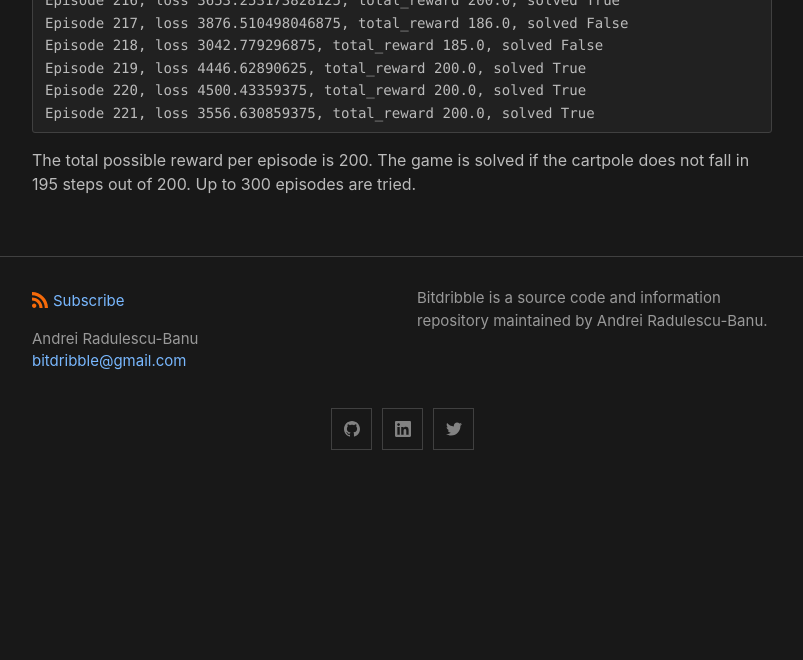
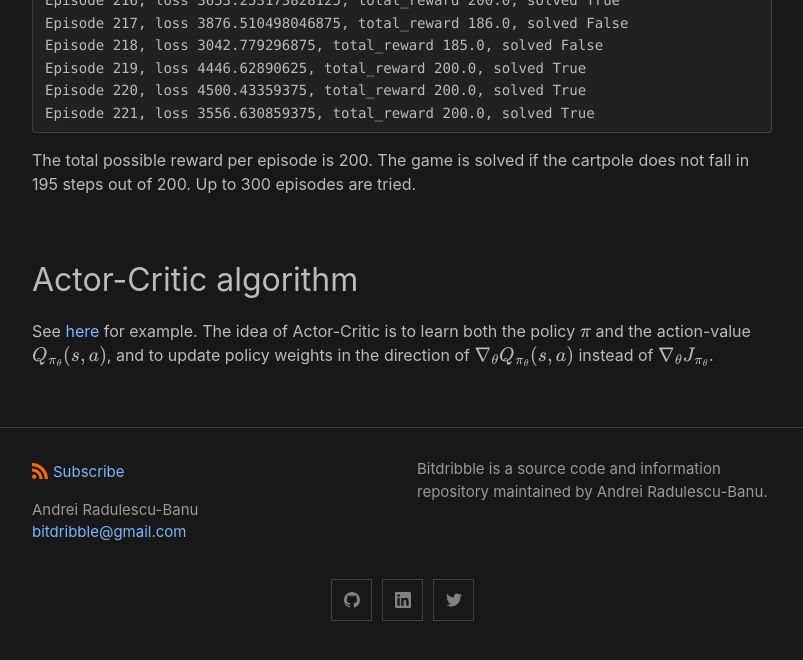
Before and after one commit to analytiq-hub/sigagent.github.io, a Jekyll site: the page built from machine_learning/_posts/2021-02-14-reinforce.md, in a window 1280 px wide and 900 px high, scrolled down 3995 px. Shown: the top 660 px of the window, without its empty margins (238-1041 px from the left). Built offline with Jekyll 4.4.1, drawn with Linux system fonts in a browser that asks for light colours; formulas are drawn with MathJax 3; a script that is not in the unit is left out.

Commit message:
*** empty log message ***

````diff
--- a/machine_learning/_posts/2021-02-14-reinforce.md
+++ b/machine_learning/_posts/2021-02-14-reinforce.md
@@ -138,3 +138,6 @@ Episode 221, loss 3556.630859375, total_reward 200.0, solved True
 ```
 
 The total possible reward per episode is 200. The game is solved if the cartpole does not fall in 195 steps out of 200. Up to 300 episodes are tried.
+
+## Actor-Critic algorithm
+See [here](https://lilianweng.github.io/lil-log/2018/04/08/policy-gradient-algorithms.html#actor-critic) for example. The idea of Actor-Critic is to learn both the policy $$\pi$$ and the action-value $$Q_{\pi_{\theta}}(s, a)$$, and to update policy weights in the direction of $$\nabla_\theta Q_{\pi_{\theta}}(s, a)$$ instead of $$\nabla_\theta J_{\pi_{\theta}}$$.
````
